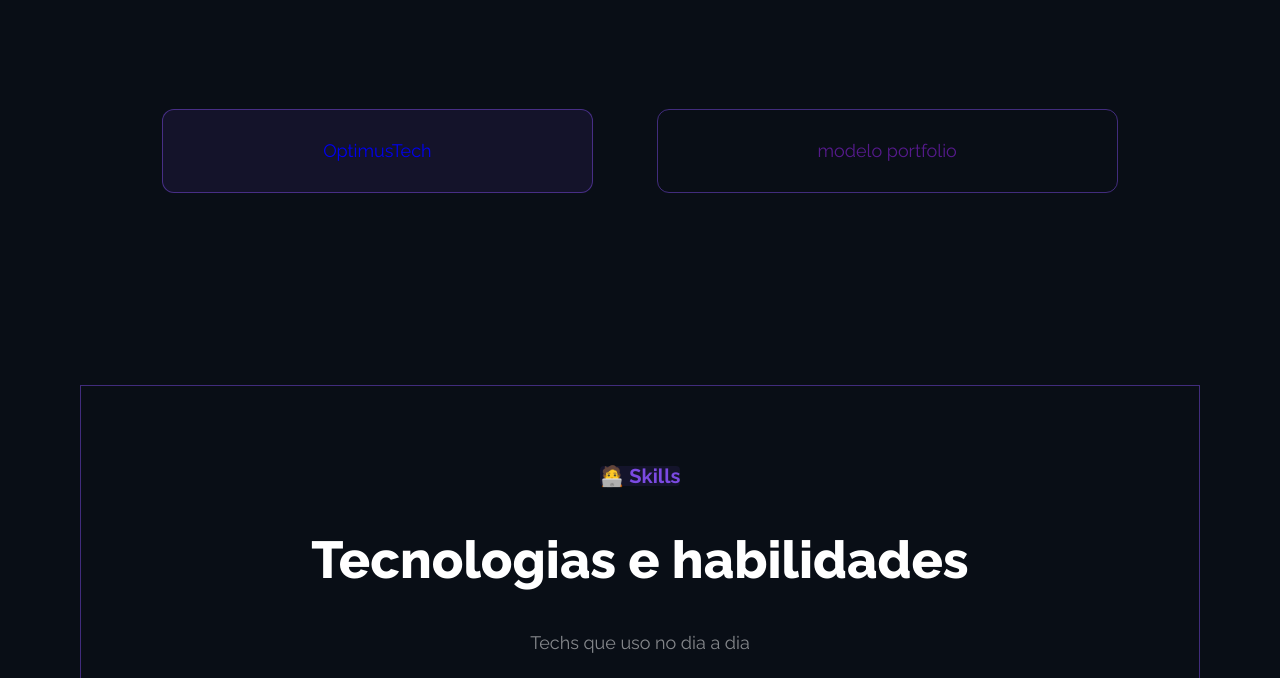
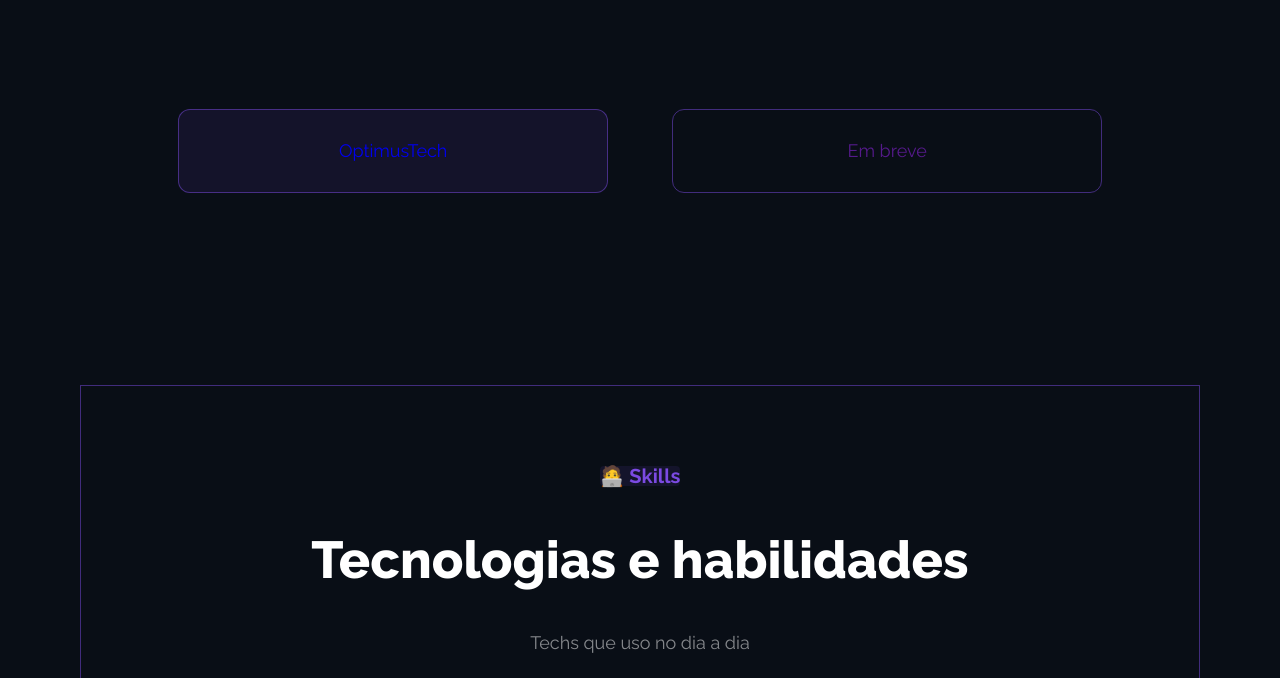
Before and after one commit to AndWilli23/portifolio, a plain HTML site: page index.html in a window 1280 px wide. Shown: the part 1742-2420 px from the top of the page. Drawn offline with Linux system fonts and the light colour scheme.

Commit message:
ajustando links

```diff
--- a/index.html
+++ b/index.html
@@ -103,7 +103,7 @@
                         <a href="" class="projetos-link link-estilo">Calmaria spa</a>
                     </li>
                     <li class="item-Projetos">
-                        <a href="" class="projetos-link">modelo portfolio</a>
+                        <a href="" class="projetos-link">Em breve</a>
                     </li>
                 </ul>
             </div>
```
